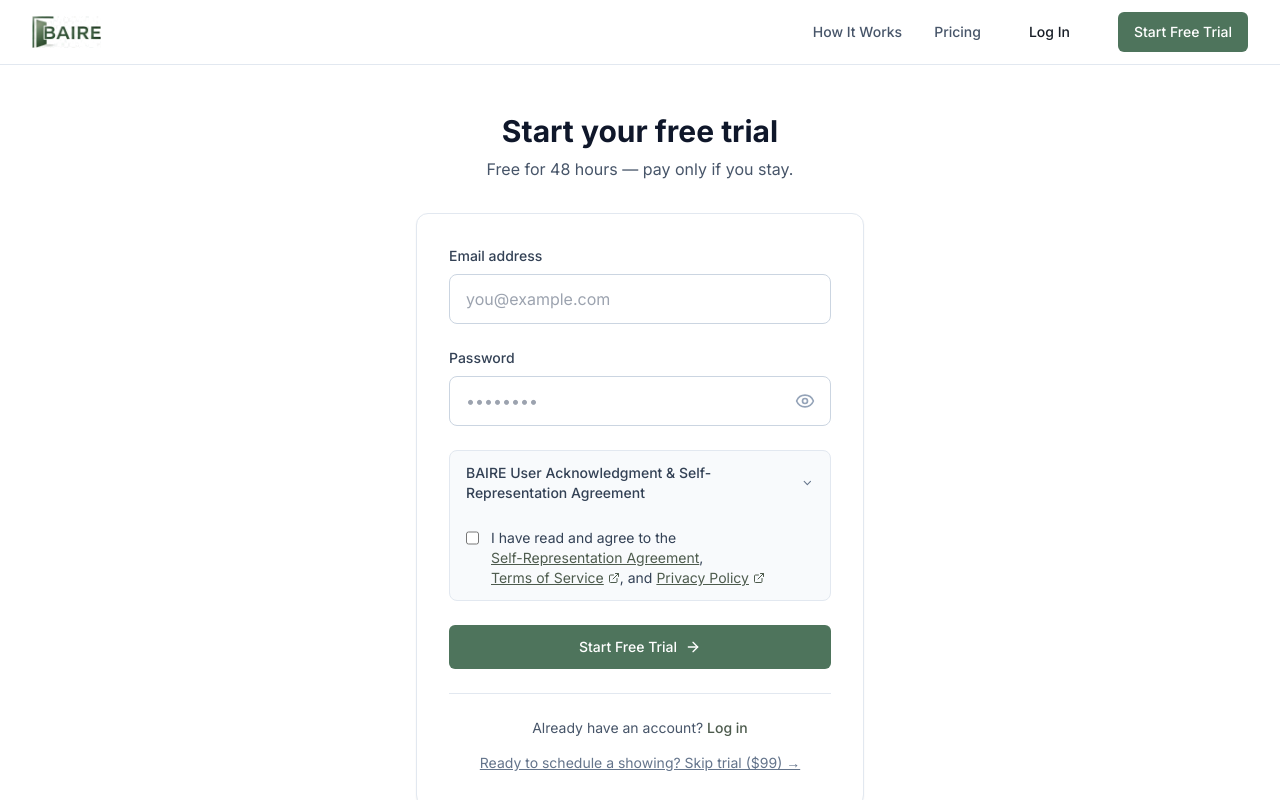
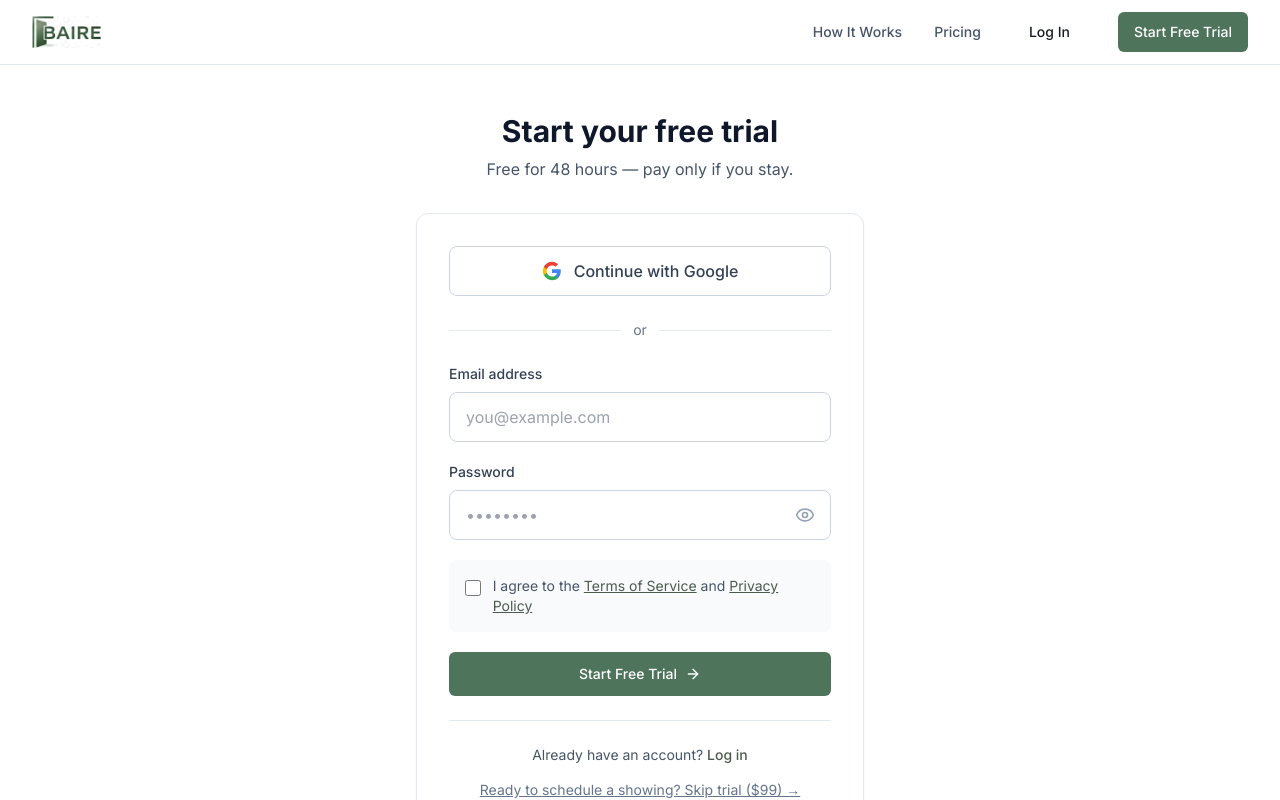
Before and after one commit to geoffbailey114/baireapp, a Next.js app: page /signup in a window 1280 px wide. Shown: the top 800 px of the page. Built offline with nearby package versions, Linux system fonts and the light colour scheme.

Commit message:
google auth

```diff
--- /dev/null
+++ b/app/api/auth/[...nextauth]/route.ts
@@ -0,0 +1,69 @@
+import NextAuth from 'next-auth'
+import GoogleProvider from 'next-auth/providers/google'
+import Stripe from 'stripe'
+
+const stripe = new Stripe(process.env.STRIPE_SECRET_KEY!, {
+  apiVersion: '2023-10-16',
+})
+
+const handler = NextAuth({
+  providers: [
+    GoogleProvider({
+      clientId: process.env.GOOGLE_CLIENT_ID!,
+      clientSecret: process.env.GOOGLE_CLIENT_SECRET!,
+    }),
+  ],
+  pages: {
+    signIn: '/signup',
+    error: '/signup',
+  },
+  callbacks: {
+    async signIn({ user, account }) {
+      if (account?.provider === 'google' && user.email) {
+        try {
+          // Check if customer already exists in Stripe
+          const existingCustomers = await stripe.customers.list({
+            email: user.email,
+            limit: 1,
+          })
+
+          if (existingCustomers.data.length > 0) {
+            // Customer exists - they should log in instead
+            // We'll handle this in the redirect
+            return true
+          }
+
+          // Customer doesn't exist - we'll create them after checkout
+          return true
+        } catch (error) {
+          console.error('Error checking Stripe customer:', error)
+          return true // Allow sign in, handle errors later
+        }
+      }
+      return true
+    },
+    async jwt({ token, user, account }) {
+      if (account && user) {
+        token.provider = account.provider
+        token.email = user.email
+      }
+      return token
+    },
+    async session({ session, token }) {
+      if (session.user) {
+        (session as any).provider = token.provider
+      }
+      return session
+    },
+    async redirect({ url, baseUrl }) {
+      // After Google sign-in, redirect to checkout flow
+      if (url.includes('/api/auth/callback/google')) {
+        return `${baseUrl}/auth/google-callback`
+      }
+      return url.startsWith(baseUrl) ? url : baseUrl
+    },
+  },
+  secret: process.env.NEXTAUTH_SECRET,
+})
+
+export { handler as GET, handler as POST }
--- a/app/api/auth/signup/route.ts
+++ b/app/api/auth/signup/route.ts
@@ -25,18 +25,27 @@ export async function POST(request: Request) {
     const {
       email,
       password,
+      googleAuth,
       consentTimestamp,
       agreementVersion,
     } = body
 
-    if (!email || !password) {
+    if (!email) {
+      return NextResponse.json(
+        { error: 'Email required' },
+        { status: 400 }
+      )
+    }
+
+    // Password required unless using Google auth
+    if (!googleAuth && !password) {
       return NextResponse.json(
         { error: 'Email and password required' },
         { status: 400 }
       )
     }
 
-    if (password.length < 8) {
+    if (password && password.length < 8) {
       return NextResponse.json(
         { error: 'Password must be at least 8 characters' },
         { status: 400 }
@@ -53,8 +62,8 @@ export async function POST(request: Request) {
 
     if (existingCustomers.data.length > 0) {
       const existing = existingCustomers.data[0]
-      // If they have a password hash, they already have an account
-      if (existing.metadata?.password_hash) {
+      // If they have a password hash or google_auth, they already have an account
+      if (existing.metadata?.password_hash || existing.metadata?.google_auth) {
         return NextResponse.json(
           { error: 'An account with this email already exists. Please log in.' },
           { status: 400 }
@@ -62,17 +71,20 @@ export async function POST(request: Request) {
       }
     }
 
-    // Hash password
-    const passwordHash = await hashPassword(password)
-
     // Calculate trial end (48 hours from now)
     const trialEndsAt = Math.floor(Date.now() / 1000) + (48 * 60 * 60)
 
     // Build metadata
     const metadata: Record<string, string> = {
-      password_hash: passwordHash,
       trial_ends_at: trialEndsAt.toString(),
       created_at: new Date().toISOString(),
+    }
+
+    // Add password hash or Google auth flag
+    if (googleAuth) {
+      metadata.google_auth = 'true'
+    } else if (password) {
+      metadata.password_hash = await hashPassword(password)
     }
 
     // Add consent tracking if provided
@@ -103,6 +115,7 @@ export async function POST(request: Request) {
       email: normalizedEmail,
       stripe_customer_id: customerId,
       trial_ends_at: trialEndsAt,
+      google_auth: googleAuth || false,
     })
       .setProtectedHeader({ alg: 'HS256' })
       .setIssuedAt()
--- a/app/layout.tsx
+++ b/app/layout.tsx
@@ -2,6 +2,7 @@ import type { Metadata } from 'next'
 import { Inter } from 'next/font/google'
 import { Navigation } from '@/components/navigation'
 import { Footer } from '@/components/footer'
+import { AuthProvider } from '@/components/auth-provider'
 import { APP_NAME, APP_URL, APP_DESCRIPTION } from '@/lib/constants'
 import './globals.css'
 
@@ -64,9 +65,11 @@ export default function RootLayout({
   return (
     <html lang="en">
       <body className={`${inter.className} min-h-screen bg-white antialiased`}>
-        <Navigation />
-        <main>{children}</main>
-        <Footer />
+        <AuthProvider>
+          <Navigation />
+          <main>{children}</main>
+          <Footer />
+        </AuthProvider>
       </body>
     </html>
   )
--- a/app/signup/page.tsx
+++ b/app/signup/page.tsx
@@ -3,10 +3,34 @@
 import { useState, Suspense } from 'react'
 import Link from 'next/link'
 import { useSearchParams } from 'next/navigation'
+import { signIn } from 'next-auth/react'
 import { ArrowRight, Loader2, Eye, EyeOff, Shield } from 'lucide-react'
 import { Button } from '@/components/ui/button'
 import { UserAgreement } from '@/components/user-agreement'
 
+// Google Icon Component
+function GoogleIcon({ className }: { className?: string }) {
+  return (
+    <svg className={className} viewBox="0 0 24 24">
+      <path
+        fill="#4285F4"
+        d="M22.56 12.25c0-.78-.07-1.53-.2-2.25H12v4.26h5.92c-.26 1.37-1.04 2.53-2.21 3.31v2.77h3.57c2.08-1.92 3.28-4.74 3.28-8.09z"
+      />
+      <path
+        fill="#34A853"
+        d="M12 23c2.97 0 5.46-.98 7.28-2.66l-3.57-2.77c-.98.66-2.23 1.06-3.71 1.06-2.86 0-5.29-1.93-6.16-4.53H2.18v2.84C3.99 20.53 7.7 23 12 23z"
+      />
+      <path
+        fill="#FBBC05"
+        d="M5.84 14.09c-.22-.66-.35-1.36-.35-2.09s.13-1.43.35-2.09V7.07H2.18C1.43 8.55 1 10.22 1 12s.43 3.45 1.18 4.93l2.85-2.22.81-.62z"
+      />
+      <path
+        fill="#EA4335"
+        d="M12 5.38c1.62 0 3.06.56 4.21 1.64l3.15-3.15C17.45 2.09 14.97 1 12 1 7.7 1 3.99 3.47 2.18 7.07l3.66 2.84c.87-2.6 3.3-4.53 6.16-4.53z"
+      />
+    </svg>
+  )
+}
 
 function SignupForm() {
   const searchParams = useSearchParams()
@@ -22,7 +46,28 @@ function SignupForm() {
   const [agreementAccepted, setAgreementAccepted] = useState(false)
   const [agreementError, setAgreementError] = useState(false)
   const [loading, setLoading] = useState(false)
+  const [googleLoading, setGoogleLoading] = useState(false)
   const [error, setError] = useState<string | null>(null)
+
+  const handleGoogleSignIn = async () => {
+    if (!agreementAccepted) {
+      setAgreementError(true)
+      return
+    }
+
+    setGoogleLoading(true)
+    setError(null)
+    setAgreementError(false)
+
+    try {
+      await signIn('google', {
+        callbackUrl: `/auth/google-callback?tier=${tier}`,
+      })
+    } catch (err) {
+      setError('Failed to sign in with Google')
+      setGoogleLoading(false)
+    }
+  }
 
   const handleSubmit = async (e: React.FormEvent) => {
     e.preventDefault()
@@ -99,7 +144,32 @@ function SignupForm() {
       </div>
 
       <div className="bg-white border border-slate-200 rounded-xl p-8 shadow-sm">
-        <form onSubmit={handleSubmit} className="space-y-6">
+        {/* Google Sign-In Button */}
+        <button
+          type="button"
+          onClick={handleGoogleSignIn}
+          disabled={googleLoading || loading}
+          className="w-full flex items-center justify-center gap-3 px-4 py-3 border border-slate-300 rounded-lg hover:bg-slate-50 transition-colors disabled:opacity-50 disabled:cursor-not-allowed"
+        >
+          {googleLoading ? (
+            <Loader2 className="h-5 w-5 animate-spin text-slate-600" />
+          ) : (
+            <GoogleIcon className="h-5 w-5" />
+          )}
+          <span className="font-medium text-slate-700">Continue with Google</span>
+        </button>
+
+        {/* Divider */}
+        <div className="relative my-6">
+          <div className="absolute inset-0 flex items-center">
+            <div className="w-full border-t border-slate-200" />
+          </div>
+          <div className="relative flex justify-center text-sm">
+            <span className="px-3 bg-white text-slate-500">or</span>
+          </div>
+        </div>
+
+        <form onSubmit={handleSubmit} className="space-y-5">
           <div>
             <label htmlFor="email" className="block text-sm font-medium text-slate-700 mb-2">
               Email address
@@ -145,15 +215,25 @@ function SignupForm() {
             </div>
           </div>
 
-          {/* User Agreement */}
-          <UserAgreement
-            checked={agreementAccepted}
-            onCheckedChange={(checked) => {
-              setAgreementAccepted(checked)
-              if (checked) setAgreementError(false)
-            }}
-            error={agreementError}
-          />
+          {/* User Agreement - Simplified */}
+          <div className={`flex items-start gap-3 p-4 rounded-lg ${agreementError ? 'bg-red-50 border border-red-200' : 'bg-slate-50'}`}>
+            <input
+              type="checkbox"
+              id="agreement"
+              checked={agreementAccepted}
+              onChange={(e) => {
+                setAgreementAccepted(e.target.checked)
+                if (e.target.checked) setAgreementError(false)
+              }}
+              className="mt-1 h-4 w-4 rounded border-slate-300 text-sage-600 focus:ring-sage-500"
+            />
+            <label htmlFor="agreement" className="text-sm text-slate-600">
+              I agree to the{' '}
+              <Link href="/terms" className="text-sage-600 underline hover:text-sage-700">Terms of Service</Link>
+              {' '}and{' '}
+              <Link href="/privacy" className="text-sage-600 underline hover:text-sage-700">Privacy Policy</Link>
+            </label>
+          </div>
 
           {error && (
             <div className="p-3 bg-red-50 border border-red-200 rounded-lg">
@@ -163,7 +243,7 @@ function SignupForm() {
 
           <Button
             type="submit"
-            disabled={loading}
+            disabled={loading || googleLoading}
             size="lg"
             className="w-full"
           >
--- /dev/null
+++ b/components/auth-provider.tsx
@@ -0,0 +1,7 @@
+'use client'
+
+import { SessionProvider } from 'next-auth/react'
+
+export function AuthProvider({ children }: { children: React.ReactNode }) {
+  return <SessionProvider>{children}</SessionProvider>
+}
--- a/package.json
+++ b/package.json
@@ -19,6 +19,7 @@
     "jose": "^5.6.3",
     "lucide-react": "^0.408.0",
     "next": "14.2.5",
+    "next-auth": "^4.24.5",
     "openai": "^4.52.0",
     "react": "^18.3.1",
     "react-dom": "^18.3.1",
```
Also changed, not shown: app/auth/google-callback/page.tsx (added, +104 -0 lines), 1 other file (tests, documents, lock files or other folders).
